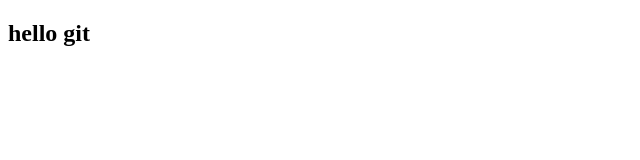
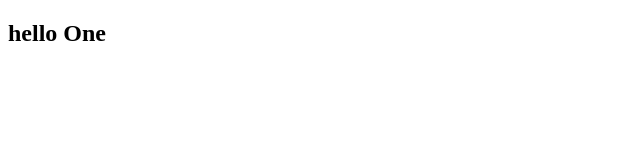
Before and after one commit to shubhra-agrahari/GFGCODE, a plain HTML site: page VCS/test.html in a window 1280 px wide. Shown: the full height of the page, 0-640 px from the left. Drawn offline with Linux system fonts and the light colour scheme.

Commit message:
This is my first commit to One

```diff
--- a/VCS/test.html
+++ b/VCS/test.html
@@ -5,7 +5,7 @@
     </title>
 </head>
 <body>
-    <h2>hello git</h2>
+    <h2>hello One</h2>
 </body>
 
 </html>
```
